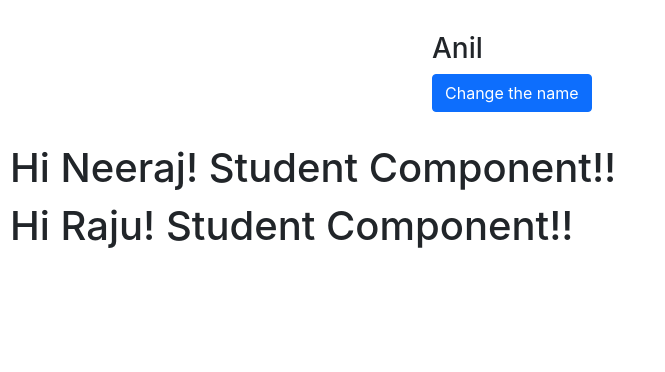
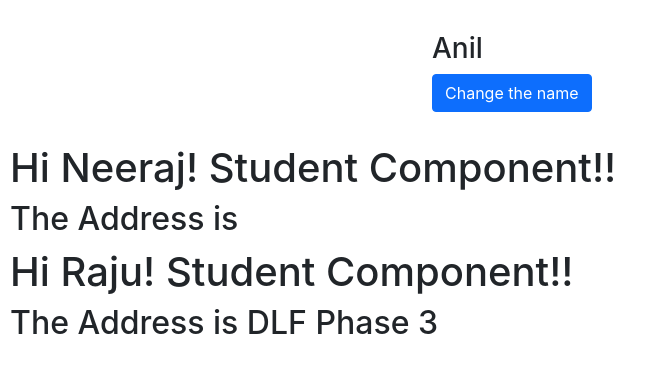
Before and after one commit to neeraj83760/React_Bible, a React (Create React App) app: page / in a window 1280 px wide. Shown: the top 372 px of the page, without its empty margins (0-665 px from the left). Built offline with nearby package versions, Linux system fonts and the light colour scheme.

Commit message:
Understood props from shidhu react video

```diff
--- a/src/PropsWithFunctionalComponent/Student.js
+++ b/src/PropsWithFunctionalComponent/Student.js
@@ -4,6 +4,7 @@ return(
 
     <div style={{margin : '10px'}}>
     <h1> Hi {props.name}! Student Component!!</h1>
+    <h2> The Address is {props.address}</h2>
     </div>
 )
 
--- a/src/index.js
+++ b/src/index.js
@@ -3,7 +3,7 @@ import ReactDOM from 'react-dom/client';
 import './index.css';
 // import App from './App';
 // import 'bootstrap/dist/css/bootstrap.css';
-import State from './Components/State';
+// import State from './Components/State';
 import StateUsingClass from './Components/StateUsingClass';
 import Student from './PropsWithFunctionalComponent/Student';
 
@@ -15,7 +15,7 @@ root.render(
   {/* <State /> */}
   <StateUsingClass />
   <Student name ='Neeraj'/>
-  <Student name ='Raju'/>
+  <Student name ='Raju' address='DLF Phase 3'/>
 
   </React.StrictMode>
 );
```
